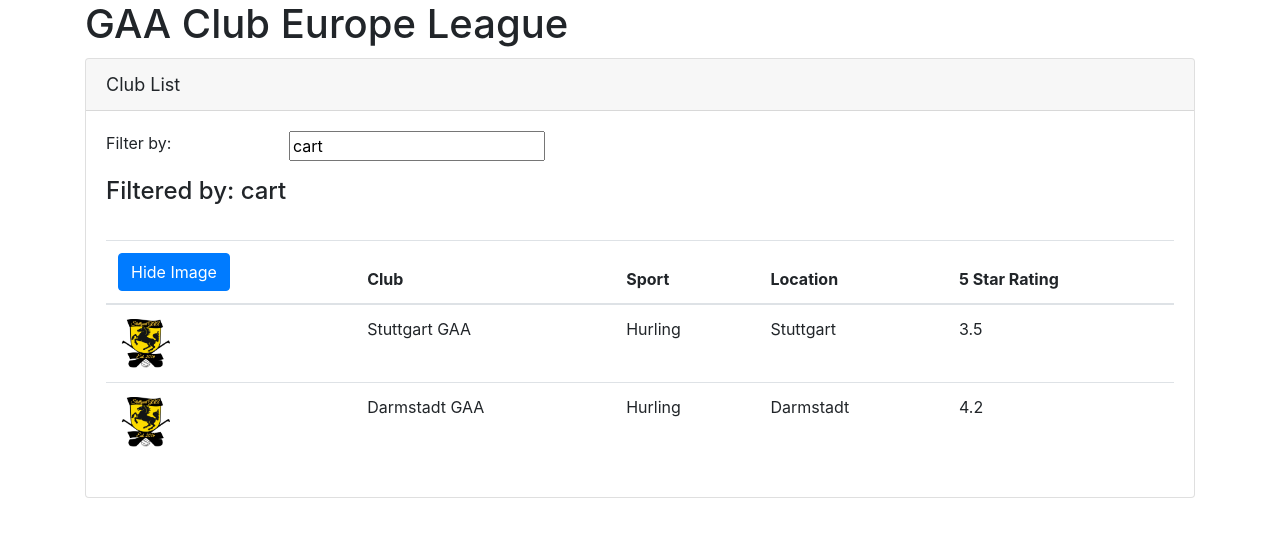
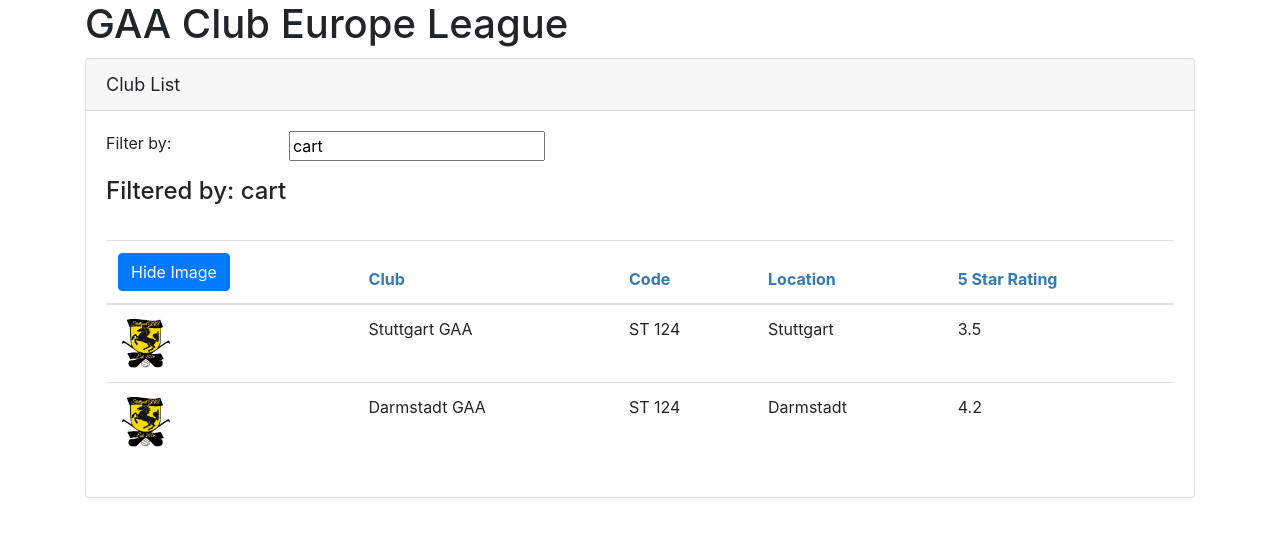
Before and after one commit to Colin-Roe/GAAClubLeague, an Angular app: page / in a window 1280 px wide. Shown: the top 534 px of the page. Built offline with nearby package versions, Linux system fonts and the light colour scheme.

Commit message:
Build first custom pipe

```diff
--- a/src/app/app.module.ts
+++ b/src/app/app.module.ts
@@ -4,9 +4,10 @@ import { FormsModule } from "@angular/forms";
 
 import { AppComponent } from "./app.component";
 import { ClubListComponent } from "./clubs/club-list.component";
+import { ConvertToSpacesPipe } from "./shared/convert-to-spaces";
 
 @NgModule({
-  declarations: [AppComponent, ClubListComponent],
+  declarations: [AppComponent, ClubListComponent, ConvertToSpacesPipe],
   imports: [BrowserModule, FormsModule],
   bootstrap: [AppComponent]
 })
--- /dev/null
+++ b/src/app/clubs/club-list.component.css
@@ -0,0 +1,3 @@
+thead {
+  color: #337ab7;
+}
--- a/src/app/clubs/club-list.component.html
+++ b/src/app/clubs/club-list.component.html
@@ -24,7 +24,7 @@
               </button>
             </th>
             <th>Club</th>
-            <th>Sport</th>
+            <th>Code</th>
             <th>Location</th>
             <th>5 Star Rating</th>
           </tr>
@@ -41,7 +41,7 @@
               />
             </td>
             <td>{{ club.clubName }}</td>
-            <td>{{ club.clubSport }}</td>
+            <td>{{ club.clubCode | convertToSpaces:'-' }}</td>
             <td>{{ club.clubLocation }}</td>
             <td>{{ club.starRating }}</td>
           </tr>
--- a/src/app/clubs/club-list.component.ts
+++ b/src/app/clubs/club-list.component.ts
@@ -1,11 +1,12 @@
-import { Component } from "@angular/core";
+import { Component, OnInit } from "@angular/core";
 import { IClubs } from "./clubs";
 
 @Component({
   selector: "pm-clubs",
-  templateUrl: "./club-list.component.html"
+  templateUrl: "./club-list.component.html",
+  styleUrls: ["./club-list.component.css"]
 })
-export class ClubListComponent {
+export class ClubListComponent implements OnInit {
   pageTitle: string = "Club List";
   imageWidth: number = 50;
   imageMargin: number = 2;
@@ -15,7 +16,7 @@ export class ClubListComponent {
     {
       clubId: 1,
       clubName: "Stuttgart GAA",
-      clubSport: "Hurling",
+      clubCode: "ST-124",
       clubLocation: "Stuttgart",
       clubImage: "assets/images/stuttgart_logo.png",
       starRating: 3.5
@@ -23,7 +24,7 @@ export class ClubListComponent {
     {
       clubId: 2,
       clubName: "Darmstadt GAA",
-      clubSport: "Hurling",
+      clubCode: "ST-124",
       clubLocation: "Darmstadt",
       clubImage: "assets/images/stuttgart_logo.png",
       starRating: 4.2
@@ -33,4 +34,8 @@ export class ClubListComponent {
   toggleImage(): void {
     this.showImage = !this.showImage;
   }
+
+  ngOnInit(): void {
+    console.log("In Oninit");
+  }
 }
--- a/src/app/clubs/clubs.ts
+++ b/src/app/clubs/clubs.ts
@@ -1,7 +1,7 @@
 export interface IClubs {
   clubId: number;
   clubName: string;
-  clubSport: string;
+  clubCode: string;
   clubLocation: string;
   clubImage: string;
   starRating: number;
--- /dev/null
+++ b/src/app/shared/convert-to-spaces.ts
@@ -0,0 +1,10 @@
+import { Pipe, PipeTransform } from "@angular/core";
+
+@Pipe({
+  name: "convertToSpaces"
+})
+export class ConvertToSpacesPipe implements PipeTransform {
+  transform(value: string, character: string): string {
+    return value.replace(character, " ");
+  }
+}
```
